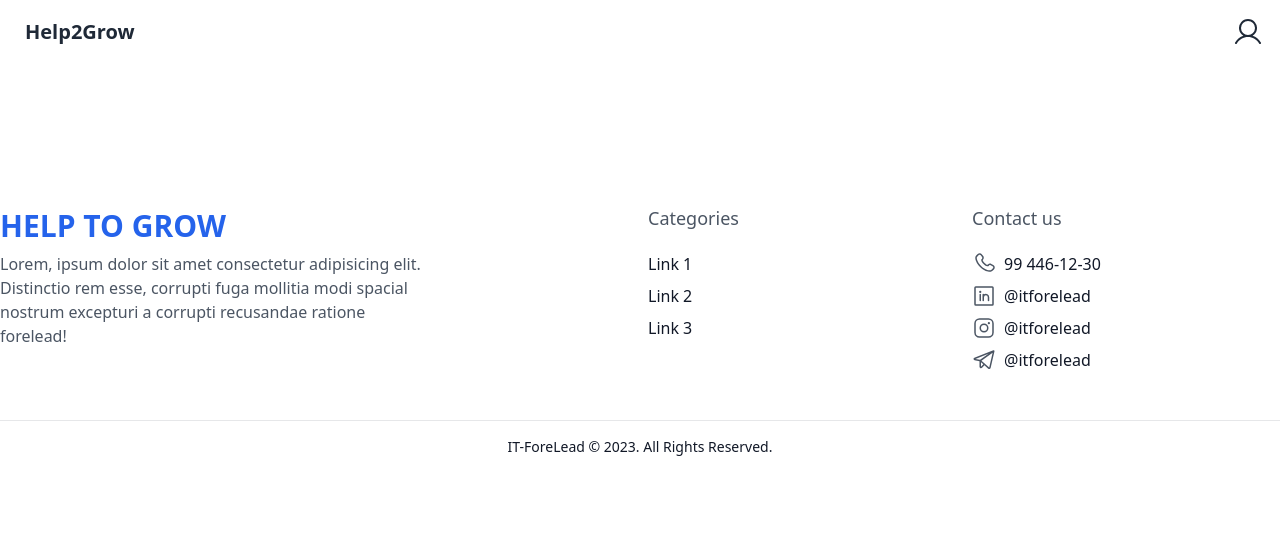
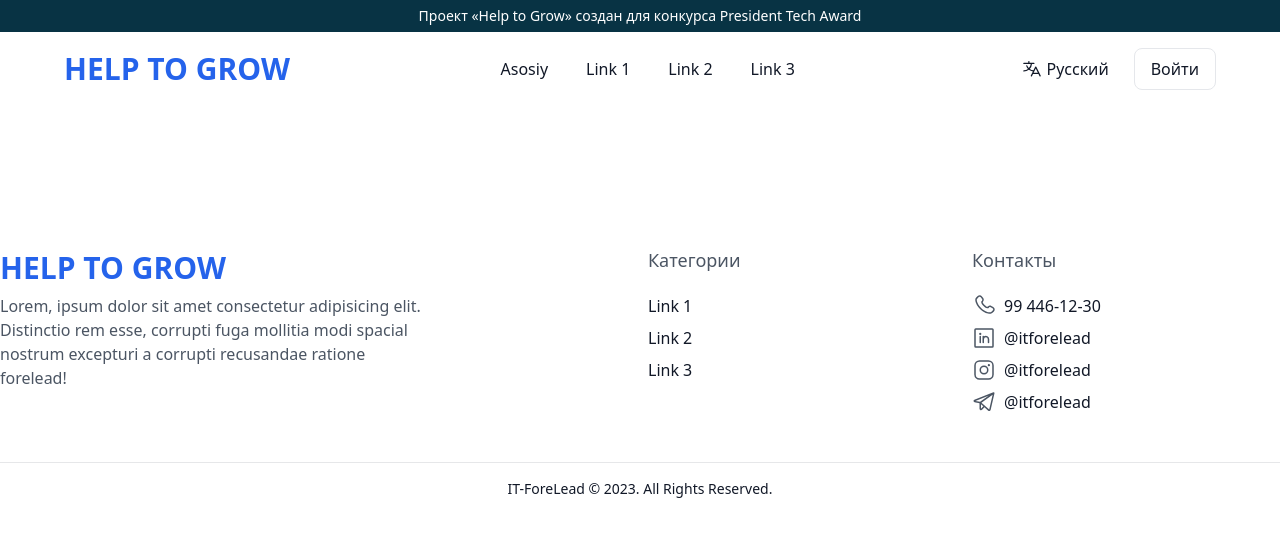
Before and after one commit to IT-Forelead/help2grow_FE, a Vue app: page / in a window 1280 px wide. Shown: the top 536 px of the page. Built offline with nearby package versions, Linux system fonts and the light colour scheme.

Commit message:
added navbar

```diff
--- /dev/null
+++ b/src/assets/icons/TranslateIcon.vue
@@ -0,0 +1,14 @@
+
+<template>
+    <svg xmlns="http://www.w3.org/2000/svg" width="1em" height="1em" viewBox="0 0 256 256">
+        <path fill="currentColor"
+            d="m239.15 212.42l-56-112a8 8 0 0 0-14.31 0l-21.71 43.43A88 88 0 0 1 100 126.93A103.65 103.65 0 0 0 127.69 64H152a8 8 0 0 0 0-16H96V32a8 8 0 0 0-16 0v16H24a8 8 0 0 0 0 16h87.63A87.76 87.76 0 0 1 88 116.35a87.74 87.74 0 0 1-19-31a8 8 0 1 0-15.08 5.34A103.63 103.63 0 0 0 76 127a87.55 87.55 0 0 1-52 17a8 8 0 0 0 0 16a103.46 103.46 0 0 0 64-22.08a104.18 104.18 0 0 0 51.44 21.31l-26.6 53.19a8 8 0 0 0 14.31 7.16L140.94 192h70.11l13.79 27.58A8 8 0 0 0 232 224a8 8 0 0 0 7.15-11.58ZM148.94 176L176 121.89L203.05 176Z">
+        </path>
+    </svg>
+</template>
+
+<script>
+export default {
+    name: 'PhTranslate'
+}
+</script>
--- a/src/components/Footer.vue
+++ b/src/components/Footer.vue
@@ -19,7 +19,9 @@ import TelegramIcon from '../assets/icons/TelegramIcon.vue'
                     </p>
                 </div>
                 <div class="col-span-3">
-                    <h5 class="mb-6 text-lg font-medium leading-5 text-gray-600">Categories</h5>
+                    <h5 class="mb-6 text-lg font-medium leading-5 text-gray-600">
+                        Категории
+                    </h5>
                     <ul class="space-y-2">
                         <li class="text-base text-gray-600">
                             <a href="#" class="inline-block text-gray-900 duration-200 cursor-pointer hover:text-blue-600">
@@ -39,7 +41,9 @@ import TelegramIcon from '../assets/icons/TelegramIcon.vue'
                     </ul>
                 </div>
                 <div class="col-span-3">
-                    <h5 class="mb-6 text-lg font-medium leading-5 text-gray-600">Contact us</h5>
+                    <h5 class="mb-6 text-lg font-medium leading-5 text-gray-600">
+                        Контакты
+                    </h5>
                     <ul class="space-y-2">
                         <li class="flex items-center space-x-2">
                             <PhoneIcon class="w-6 h-6 text-gray-600" />
--- a/src/components/Navbar.vue
+++ b/src/components/Navbar.vue
@@ -1,32 +1,63 @@
 <script setup>
-import UserIcon from '../assets/icons/UserIcon.vue'
+import TranslateIcon from '../assets/icons/TranslateIcon.vue'
 
 </script>
 
 <template>
-    <header class="w-full bg-base-100">
-        <div class="container mx-auto navbar">
-            <div class="flex-1">
-                <a class="text-xl normal-case btn btn-ghost">Help2Grow</a>
+    <div class="relative z-10 px-4 py-2 text-center text-white bg-cyan-950">
+        <h4 class="text-sm font-medium leading-4">
+            Проект «Help to Grow» создан для конкурса President Tech Award
+        </h4>
+    </div>
+    <header class="py-4 text-gray-900 bg-white z-[99999] sticky top-0 left-0">
+        <div class="flex items-center justify-between max-w-6xl mx-auto">
+            <a href="/">
+                <div class="text-3xl font-semibold text-blue-600 uppercase">
+                    Help to Grow
+                </div>
+            </a>
+            <div>
+                <ul class="flex items-center justify-center space-x-1">
+                    <li>
+                        <a href="/"
+                            class="px-4 py-2 text-base font-medium text-gray-900 border border-white border-solid rounded-lg cursor-pointer whitespace-nowrap hover:bg-black/5 hover:border-gray-200">
+                            Asosiy
+                        </a>
+                    </li>
+                    <li>
+                        <a href="#"
+                            class="px-4 py-2 text-base font-medium text-gray-900 border border-white border-solid rounded-lg cursor-pointer whitespace-nowrap hover:bg-black/5 hover:border-gray-200">
+                            Link 1
+                        </a>
+                    </li>
+                    <li>
+                        <a href="#"
+                            class="px-4 py-2 text-base font-medium text-gray-900 border border-white border-solid rounded-lg cursor-pointer whitespace-nowrap hover:bg-black/5 hover:border-gray-200">
+                            Link 2
+                        </a>
+                    </li>
+                    <li>
+                        <a href="#"
+                            class="px-4 py-2 text-base font-medium text-gray-900 border border-white border-solid rounded-lg cursor-pointer whitespace-nowrap hover:bg-black/5 hover:border-gray-200">
+                            Link 3
+                        </a>
+                    </li>
+                </ul>
             </div>
-            <div class="flex-none gap-2">
-                <div class="dropdown dropdown-end">
-                    <label tabindex="0" class="btn btn-ghost btn-circle">
-                        <div class="flex items-center justify-center w-10 h-10 rounded-full">
-                            <UserIcon class="w-8 h-8" />
-                        </div>
-                    </label>
-                    <ul tabindex="0"
-                        class="mt-3 z-[1] p-2 shadow menu menu-sm dropdown-content bg-base-100 rounded-box w-52">
-                        <li>
-                            <a>
-                                Profile
-                            </a>
-                        </li>
-                        <li><a>Settings</a></li>
-                        <li><a>Logout</a></li>
-                    </ul>
+            <div class="flex items-center justify-end space-x-2">
+
+                <div class="flex items-center px-4 py-2 space-x-1 border border-white border-solid rounded-lg cursor-pointer hover:bg-black/5 hover:border-gray-200">
+                    <TranslateIcon class="w-5 h-5" />
+                    <span
+                        class="text-base font-normal text-gray-900 whitespace-nowrap">
+                        Русский
+                    </span>
                 </div>
+
+                <a href="/sign-in"
+                    class="px-4 py-2 text-base font-medium text-gray-900 border border-gray-200 border-solid rounded-lg cursor-pointer whitespace-nowrap hover:bg-black/5">
+                    Войти
+                </a>
             </div>
         </div>
     </header>
```
